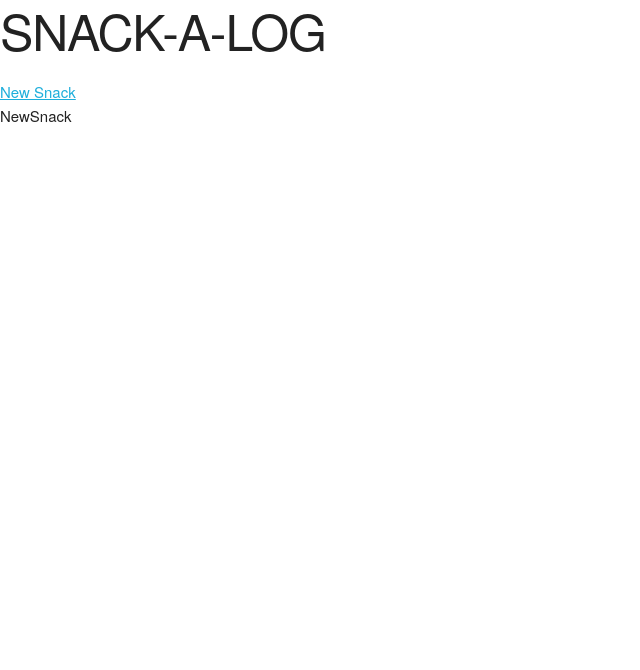
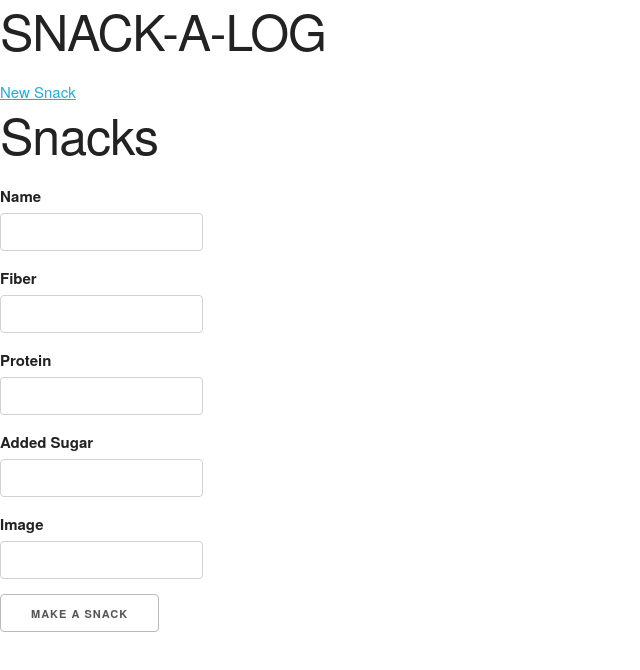
Before and after one commit to Tetracell/dan-tom-snackalog, a React (Create React App) app in the folder front-end/: page /snacks/new in a window 1280 px wide. Shown: the top 670 px of the page, without its empty margins (0-640 px from the left). Built offline with nearby package versions, Linux system fonts and the light colour scheme; no server answers.

Commit message:
Found test error - final component done

```diff
--- a/front-end/src/Components/NewSnack.js
+++ b/front-end/src/Components/NewSnack.js
@@ -1,7 +1,83 @@
-import React from 'react'
+import { useState } from "react";
+import { useNavigate } from "react-router-dom";
+import axios from "axios";
 
-export const NewSnack = () => {
+export const NewSnack = ({ API }) => {
+  const navigate = useNavigate();
+  const [snack, setSnack] = useState({
+    name: "",
+    fiber: null,
+    protein: null,
+    added_sugar: null,
+    is_healthy: null,
+    image: "",
+  });
+
+  const handleChange = (e) => {
+    let value = e.target.value;
+    setSnack({ ...snack, [e.target.id]: value });
+  };
+
+  const handleSubmit = (e) => {
+    e.preventDefault();
+    makeSnack();
+  };
+
+  const makeSnack = () => {
+    axios
+      .post(`${API}/snacks`, snack)
+      .then((res) => {
+        setSnack(res.data.payload);
+      })
+      .then(navigate("/snacks"))
+      .catch((error) => {
+        console.log(error.response.data.error);
+      });
+  };
+
   return (
-    <div>NewSnack</div>
-  )
-}
+    <div>
+      <h1>Snacks</h1>
+      <form onSubmit={handleSubmit}>
+        <label htmlFor="name">Name</label>
+        <input
+          type="text"
+          id="name"
+          onChange={handleChange}
+          value={snack.name}
+          required
+        ></input>
+        <label htmlFor="fiber">Fiber</label>
+        <input
+          type="number"
+          id="fiber"
+          onChange={handleChange}
+          value={snack.fiber}
+        ></input>
+        <label htmlFor="protein">Protein</label>
+        <input
+          type="number"
+          id="protein"
+          onChange={handleChange}
+          value={snack.protein}
+        ></input>
+        <label htmlFor="added_sugar">Added Sugar</label>
+        <input
+          type="number"
+          id="added_sugar"
+          onChange={handleChange}
+          value={snack.added_sugar}
+        ></input>
+        <label htmlFor="image">Image</label>
+        <input
+          type="text"
+          id="image"
+          onChange={handleChange}
+          value={snack.image}
+        ></input>
+        <br />
+        <button type="submit">Make a Snack</button>
+      </form>
+    </div>
+  );
+};
--- a/front-end/src/Components/SnackItem.js
+++ b/front-end/src/Components/SnackItem.js
@@ -24,7 +24,9 @@ export const SnackItem = ({ snack }) => {
                 </aside>
               ) : (
                 <aside>
-                  <img alt="unhealthy food" src={unhealthy}></img>
+                  <span>
+                    <img alt="unhealthy food" src={unhealthy}></img>
+                  </span>
                 </aside>
               )}
             </Link>
```
Also changed, not shown: 1 other file (tests, documents, lock files or other folders).
